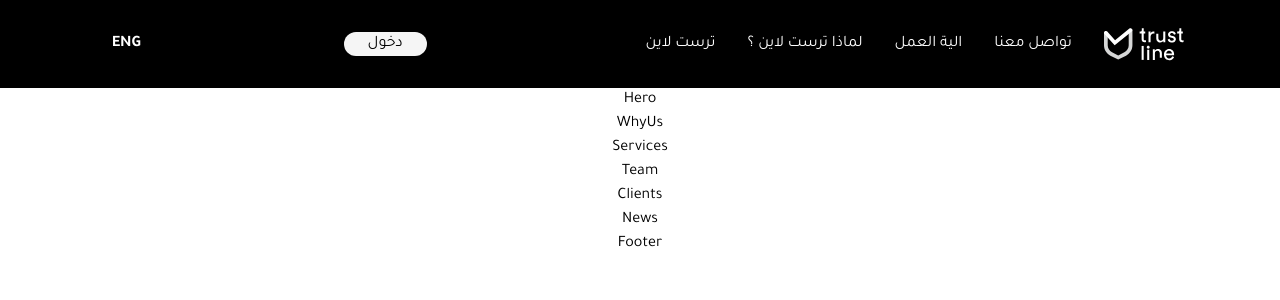
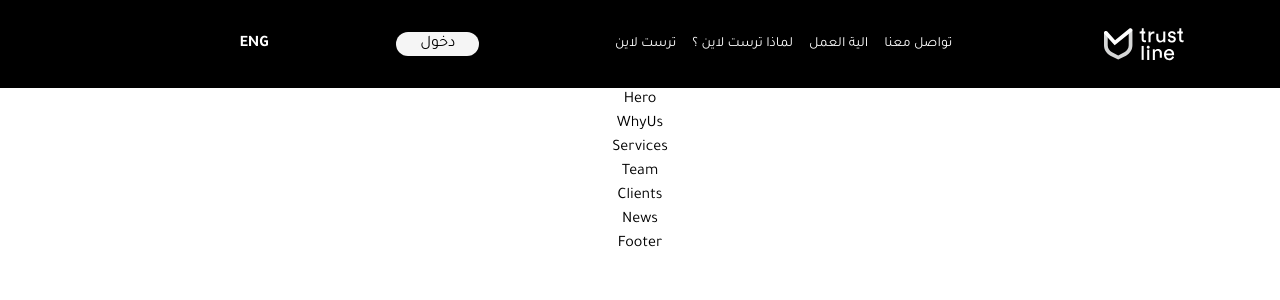
Before and after one commit to MAlngaawy/trustline, a React (Create React App) app: page / in a window 1280 px wide. Shown: the top 300 px of the page. Built offline with nearby package versions, Linux system fonts and the light colour scheme.

Commit message:
finish navabr

```diff
--- a/src/components/Navbar.jsx
+++ b/src/components/Navbar.jsx
@@ -5,13 +5,13 @@ import cn from "classnames";
 const Navbar = () => {
   const [open, setOpen] = useState(true);
   return (
-    <nav className="bg-black text-white flex sm:py-4 md:px-24 items-center justify-around">
+    <nav className="bg-black text-white flex px-4 sm:py-4 md:px-24 items-center justify-around">
       <div className="bar sm:hidden" onClick={() => setOpen(true)}>
         Open
       </div>
       <div
         className={cn(
-          "nav-items transition-all transform absolute sm:static w-full bg-black flex flex-col-reverse sm:flex-row justify-end items-center pt-16 sm:py-0 sm:px-4 text-xm sm:justify-between",
+          "nav-items transition-all transform absolute sm:static w-full bg-black flex flex-col-reverse sm:flex-row justify-end md:justify-evenly items-center pt-16 sm:py-0 sm:px-4 text-xm sm:justify-between",
           open === false ? " -top-full " : "top-0"
         )}
       >
@@ -45,5 +45,7 @@ const Navbar = () => {
 export default Navbar;
 
 const Li = ({ text }) => {
-  return <li className="mx-4 my-2 medium:text-sm cursor-pointer">{text}</li>;
+  return (
+    <li className="mx-4 sm:mx-2 my-2 sm:text-sm cursor-pointer">{text}</li>
+  );
 };
```
